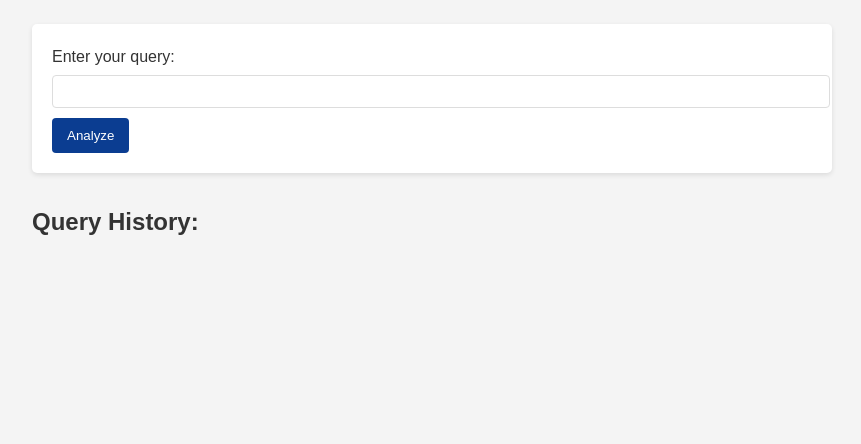
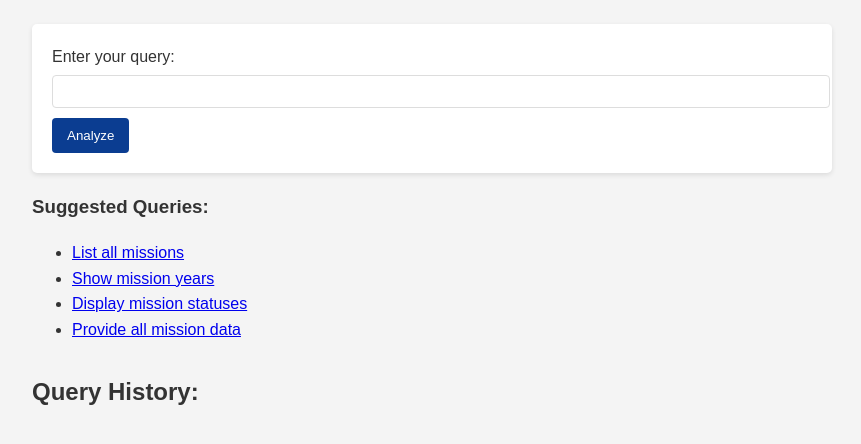
Before and after one commit to nztinversive/NASA-data-analyst-llm, a Flask app: page / in a window 1280 px wide. Shown: the part 206-650 px from the top of the page, without its empty margins (208-1069 px from the left). Run offline with Flask 3, Linux system fonts and the light colour scheme; data that the repository does not hold is empty; some libraries are stand-ins or nearby versions.

Commit message:
Agent query: Is the NASA Data Analysis Plugin page loading correctly with the query input form, NASA logo, and query suggestions visible? Can you test a query and check if the result and chart are displayed?

```diff
--- a/main.py
+++ b/main.py
@@ -1,7 +1,9 @@
 from flask import Flask, render_template, request, jsonify
-from utils.data_processor import process_query
+from utils.data_processor import process_query, get_query_suggestions
 from utils.db_manager import save_query, get_query_history
 import os
+import plotly.express as px
+import pandas as pd
 
 app = Flask(__name__)
 
@@ -10,7 +12,8 @@ app.config['DATABASE_URL'] = os.environ.get('DATABASE_URL')
 
 @app.route('/')
 def index():
-    return render_template('index.html')
+    suggestions = get_query_suggestions()
+    return render_template('index.html', suggestions=suggestions)
 
 @app.route('/analyze', methods=['POST'])
 def analyze():
@@ -20,8 +23,20 @@ def analyze():
 
     try:
         result = process_query(query)
+        if isinstance(result, dict) and 'error' in result:
+            return jsonify(result), 500
+
         save_query(query, result)
-        return jsonify({'result': result})
+
+        # Generate a simple bar chart for visualization
+        if isinstance(result, list) and len(result) > 0 and isinstance(result[0], (int, float)):
+            df = pd.DataFrame({'value': result})
+            fig = px.bar(df, y='value', title=f"Results for query: {query}")
+            chart_json = fig.to_json()
+        else:
+            chart_json = None
+
+        return jsonify({'result': result, 'chart': chart_json})
     except Exception as e:
         return jsonify({'error': str(e)}), 500
 
@@ -30,5 +45,9 @@ def history():
     queries = get_query_history()
     return jsonify(queries)
 
+@app.route('/suggestions')
+def suggestions():
+    return jsonify(get_query_suggestions())
+
 if __name__ == '__main__':
     app.run(host='0.0.0.0', port=5000)
--- a/pyproject.toml
+++ b/pyproject.toml
@@ -10,6 +10,7 @@ python = "^3.11"
 flask = "^3.0.3"
 psycopg2-binary = "^2.9.9"
 pandas = "^2.2.3"
+plotly = "^5.24.1"
 
 
 [build-system]
--- a/static/js/script.js
+++ b/static/js/script.js
@@ -1,7 +1,9 @@
 document.addEventListener('DOMContentLoaded', function() {
     const form = document.getElementById('query-form');
     const resultDiv = document.getElementById('result');
+    const chartDiv = document.getElementById('chart');
     const historyDiv = document.getElementById('history');
+    const suggestionLinks = document.querySelectorAll('.suggestion');
 
     form.addEventListener('submit', function(e) {
         e.preventDefault();
@@ -12,6 +14,19 @@ document.addEventListener('DOMContentLoaded', function() {
             return;
         }
 
+        analyzeQuery(query);
+    });
+
+    suggestionLinks.forEach(link => {
+        link.addEventListener('click', function(e) {
+            e.preventDefault();
+            const query = this.textContent;
+            document.getElementById('query').value = query;
+            analyzeQuery(query);
+        });
+    });
+
+    function analyzeQuery(query) {
         fetch('/analyze', {
             method: 'POST',
             headers: {
@@ -25,21 +40,32 @@ document.addEventListener('DOMContentLoaded', function() {
                 showError(data.error);
             } else {
                 showResult(data.result);
+                if (data.chart) {
+                    showChart(data.chart);
+                } else {
+                    chartDiv.style.display = 'none';
+                }
             }
         })
         .catch(error => {
             showError('An error occurred while processing your request');
         });
-    });
+    }
 
     function showResult(result) {
         resultDiv.innerHTML = `<h2>Analysis Result:</h2><pre>${JSON.stringify(result, null, 2)}</pre>`;
         resultDiv.style.display = 'block';
     }
 
+    function showChart(chartData) {
+        chartDiv.style.display = 'block';
+        Plotly.newPlot('chart', JSON.parse(chartData));
+    }
+
     function showError(message) {
         resultDiv.innerHTML = `<p class="error">${message}</p>`;
         resultDiv.style.display = 'block';
+        chartDiv.style.display = 'none';
     }
 
     function loadQueryHistory() {
--- a/templates/index.html
+++ b/templates/index.html
@@ -5,6 +5,7 @@
     <meta name="viewport" content="width=device-width, initial-scale=1.0">
     <title>NASA Data Analysis Plugin</title>
     <link rel="stylesheet" href="{{ url_for('static', filename='css/style.css') }}">
+    <script src="https://cdn.plot.ly/plotly-latest.min.js"></script>
 </head>
 <body>
     <header>
@@ -19,7 +20,17 @@
             <button type="submit">Analyze</button>
         </form>
 
+        <div id="suggestions">
+            <h3>Suggested Queries:</h3>
+            <ul>
+                {% for suggestion in suggestions %}
+                <li><a href="#" class="suggestion">{{ suggestion }}</a></li>
+                {% endfor %}
+            </ul>
+        </div>
+
         <div id="result" style="display: none;"></div>
+        <div id="chart" style="display: none;"></div>
 
         <div id="history"></div>
     </main>
--- a/utils/data_processor.py
+++ b/utils/data_processor.py
@@ -1,26 +1,39 @@
 import pandas as pd
 import json
+from typing import Union, List, Dict
 
-def process_query(query):
-    # This is a placeholder function. In a real-world scenario, you would
-    # implement more complex data processing logic here.
+def process_query(query: str) -> Union[List, Dict]:
+    try:
+        # This is a placeholder function. In a real-world scenario, you would
+        # implement more complex data processing logic here.
 
-    # For demonstration purposes, we'll create a sample DataFrame
-    data = {
-        'Mission': ['Apollo 11', 'Mars Rover', 'Hubble Telescope'],
-        'Year': [1969, 2012, 1990],
-        'Status': ['Completed', 'Ongoing', 'Ongoing']
-    }
-    df = pd.DataFrame(data)
+        # For demonstration purposes, we'll create a sample DataFrame
+        data = {
+            'Mission': ['Apollo 11', 'Mars Rover', 'Hubble Telescope'],
+            'Year': [1969, 2012, 1990],
+            'Status': ['Completed', 'Ongoing', 'Ongoing']
+        }
+        df = pd.DataFrame(data)
 
-    # Process the query (this is a simplified example)
-    if 'mission' in query.lower():
-        result = df['Mission'].tolist()
-    elif 'year' in query.lower():
-        result = df['Year'].tolist()
-    elif 'status' in query.lower():
-        result = df['Status'].tolist()
-    else:
-        result = json.loads(df.to_json(orient='records'))
+        # Process the query (this is a simplified example)
+        if 'mission' in query.lower():
+            result = df['Mission'].tolist()
+        elif 'year' in query.lower():
+            result = df['Year'].tolist()
+        elif 'status' in query.lower():
+            result = df['Status'].tolist()
+        else:
+            result = json.loads(df.to_json(orient='records'))
 
-    return result
+        return result
+    except Exception as e:
+        error_message = f"An error occurred while processing the query: {str(e)}"
+        return {"error": error_message}
+
+def get_query_suggestions() -> List[str]:
+    return [
+        "List all missions",
+        "Show mission years",
+        "Display mission statuses",
+        "Provide all mission data"
+    ]
```
Also changed, not shown: 1 other file.
